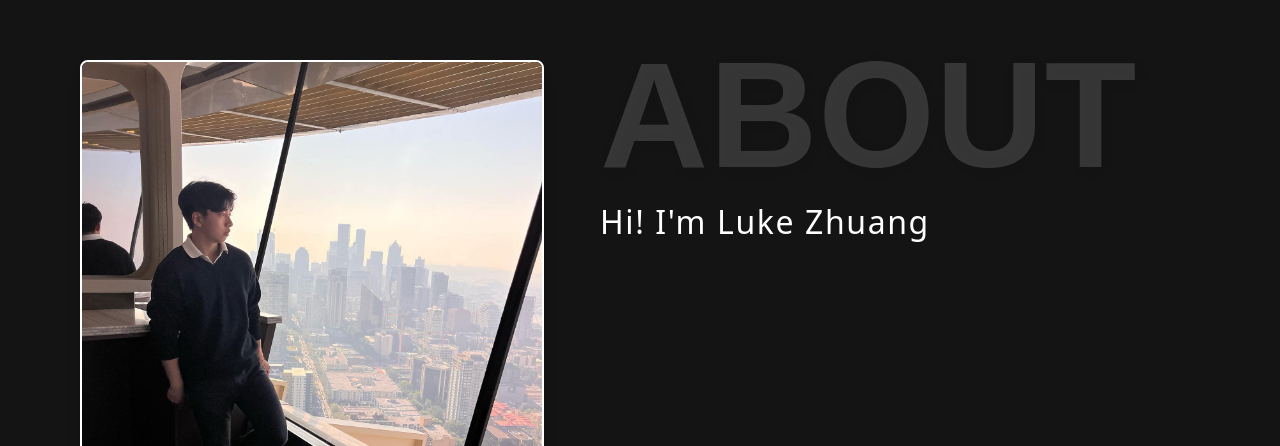
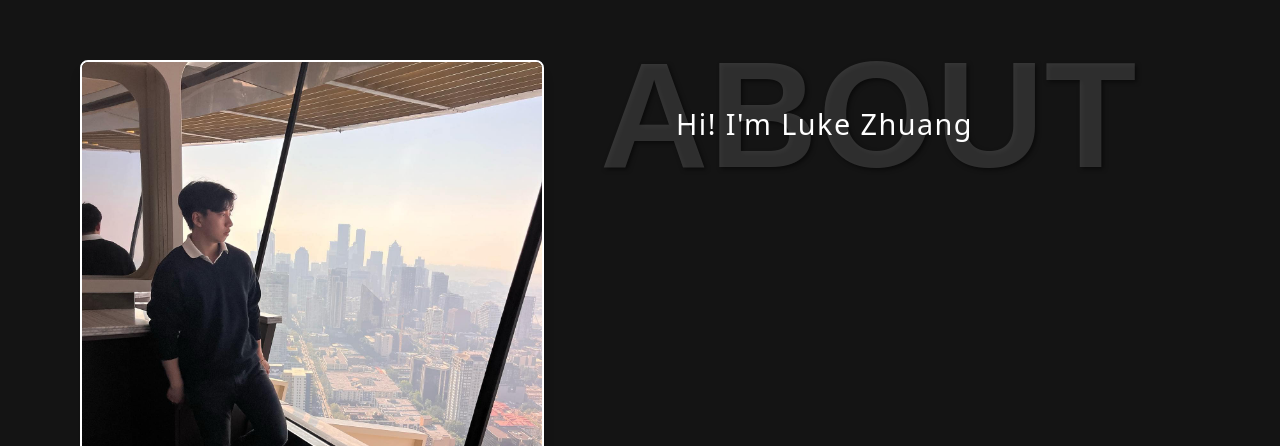
Before and after one commit to Luke7787/website-portfolio, a Next.js app in the folder luke-portfolio/: page / in a window 1280 px wide. Shown: the part 804-1250 px from the top of the page. Built offline with nearby package versions, Linux system fonts and the light colour scheme.

Commit message:
got the style for about text down

```diff
--- a/luke-portfolio/src/app/page.tsx
+++ b/luke-portfolio/src/app/page.tsx
@@ -69,7 +69,6 @@ export default function Page() {
           </div>
 
           {/* Right: Text */}
-          {/* Right: Text */}
           <div
             className="
               text-center
@@ -87,9 +86,9 @@ export default function Page() {
                 font-extrabold
                 uppercase
                 leading-none
-                text-white/15
                 tracking-[0.8px]
-                drop-shadow-[2px_2px_4px_rgba(0,0,0,0.5)]
+                text-[rgba(255,255,255,0.15)]
+                [text-shadow:2px_2px_4px_rgba(0,0,0,0.5)]
               "
             >
               ABOUT
@@ -98,10 +97,12 @@ export default function Page() {
             <h2
               className="
                 mt-2
-                text-[2rem]
-                font-normal
+                text-[1.8rem]
+                font-medium
                 tracking-[0.05em]
                 text-white
+                md:translate-x-19
+                md:-translate-y-24
               "
             >
               {"Hi! I'm Luke Zhuang"}
```
